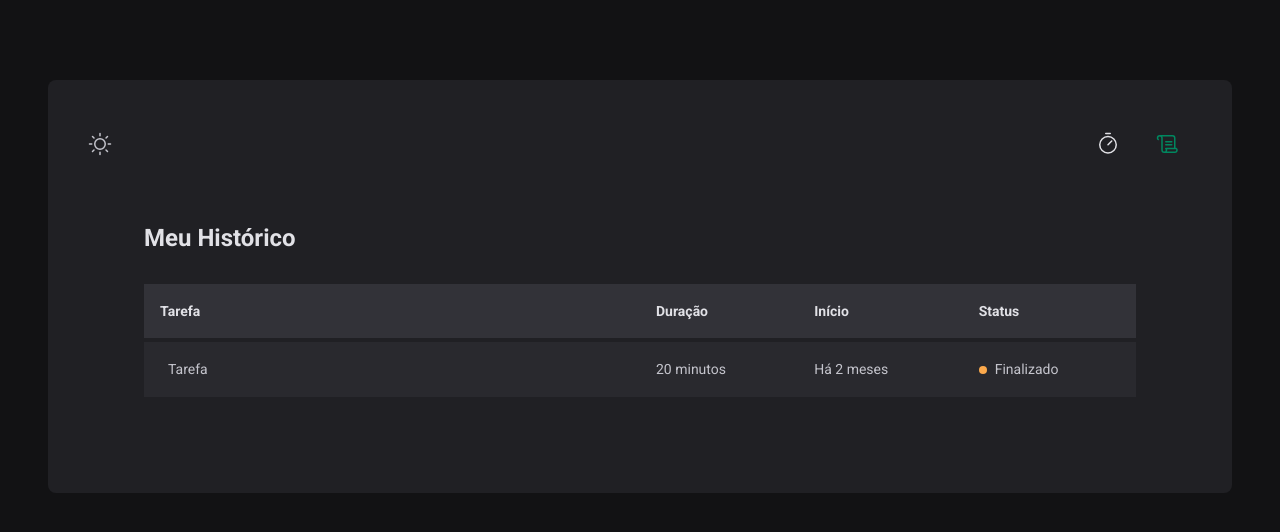
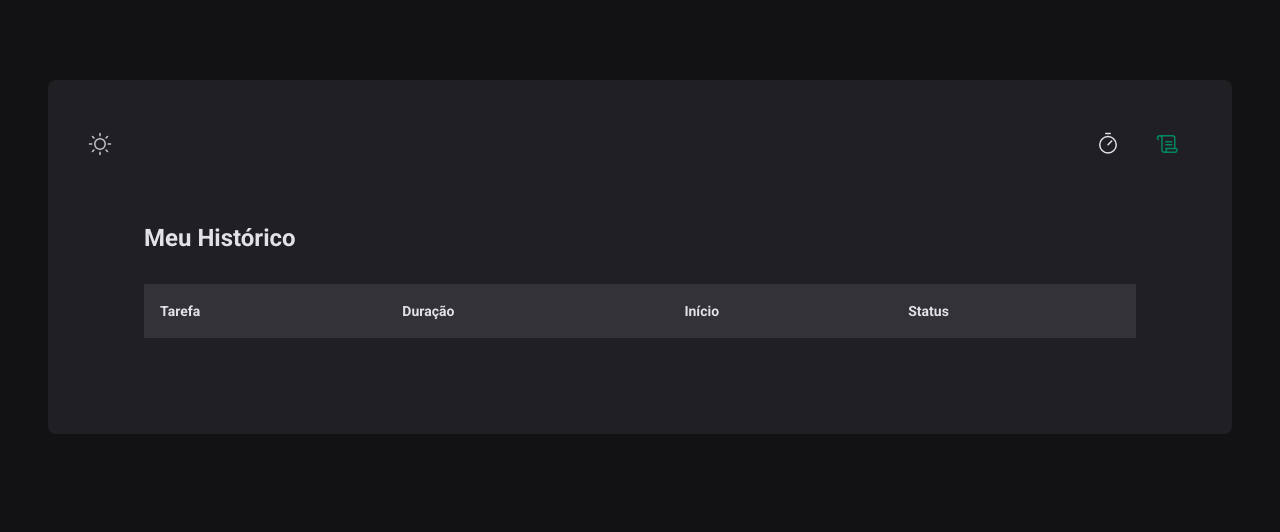
Before and after one commit to DeborahLyra/pomodoro-timer-typescript, a React (Vite) app: page /history in a window 1280 px wide. Shown: the top 532 px of the page. Built offline with nearby package versions, Linux system fonts and the light colour scheme.

Commit message:
edited: func history

```diff
--- a/src/context/CyclesContext.tsx
+++ b/src/context/CyclesContext.tsx
@@ -23,6 +23,7 @@
     setSecondPassed: (seconds: number) => void
     InteruptCurrentCycle: () => void
     createCreateNewCycle: (data: CreateCycleData) => void
+    cycles: Cycle[]
 }
 
 export const CyclesContext = createContext({} as CyclesContextType)
@@ -93,7 +94,8 @@
                 amountSecondsPassed,
                 setSecondPassed,
                 createCreateNewCycle,
-                InteruptCurrentCycle
+                InteruptCurrentCycle,
+                cycles
             }}>
             {children}
         </CyclesContext.Provider>
--- a/src/pages/history/History.tsx
+++ b/src/pages/history/History.tsx
@@ -1,6 +1,12 @@
+import { useContext } from "react";
 import { HistoryContainer, HistoryList, Status } from "./style";
+import { CyclesContext } from "../../context/CyclesContext";
+import { formatDistanceToNow } from "date-fns";
+import { ptBR } from "date-fns/locale";
 
 export function History() {
+
+  const { cycles } = useContext(CyclesContext)
   return (
     <HistoryContainer>
       <h1>Meu Histórico</h1>
@@ -16,14 +22,33 @@
             </tr>
           </thead>
           <tbody>
-            <tr>
-              <td>Tarefa</td>
-              <td>20 minutos</td>
-              <td>Há 2 meses</td>
-              <td>
-                <Status statusColor="yellow">Finalizado</Status>
-              </td>
-            </tr>
+            {
+              cycles.map((cycle) => {
+                return (
+                  <tr key={cycle.id}>
+                    <td>{cycle.task}</td>
+                    <td>{cycle.minutesAmount} minutos</td>
+                    <td>{formatDistanceToNow(cycle.startDate, {
+                      addSuffix: true,
+                      locale: ptBR
+                      })}</td>
+                    <td>
+                      {
+                        cycle.finishedDate && (<Status statusColor="green">Finalizado</Status>)
+                      }
+
+                      {
+                        cycle.interruptedate && (<Status statusColor="red">Interrompido</Status>)
+                      }
+
+                      {
+                        !cycle.interruptedate && !cycle.finishedDate && (<Status statusColor="green">Em andamento</Status>)
+                      }
+                    </td>
+                  </tr>
+                )
+              })
+            }
           </tbody>
         </table>
       </HistoryList>
```
